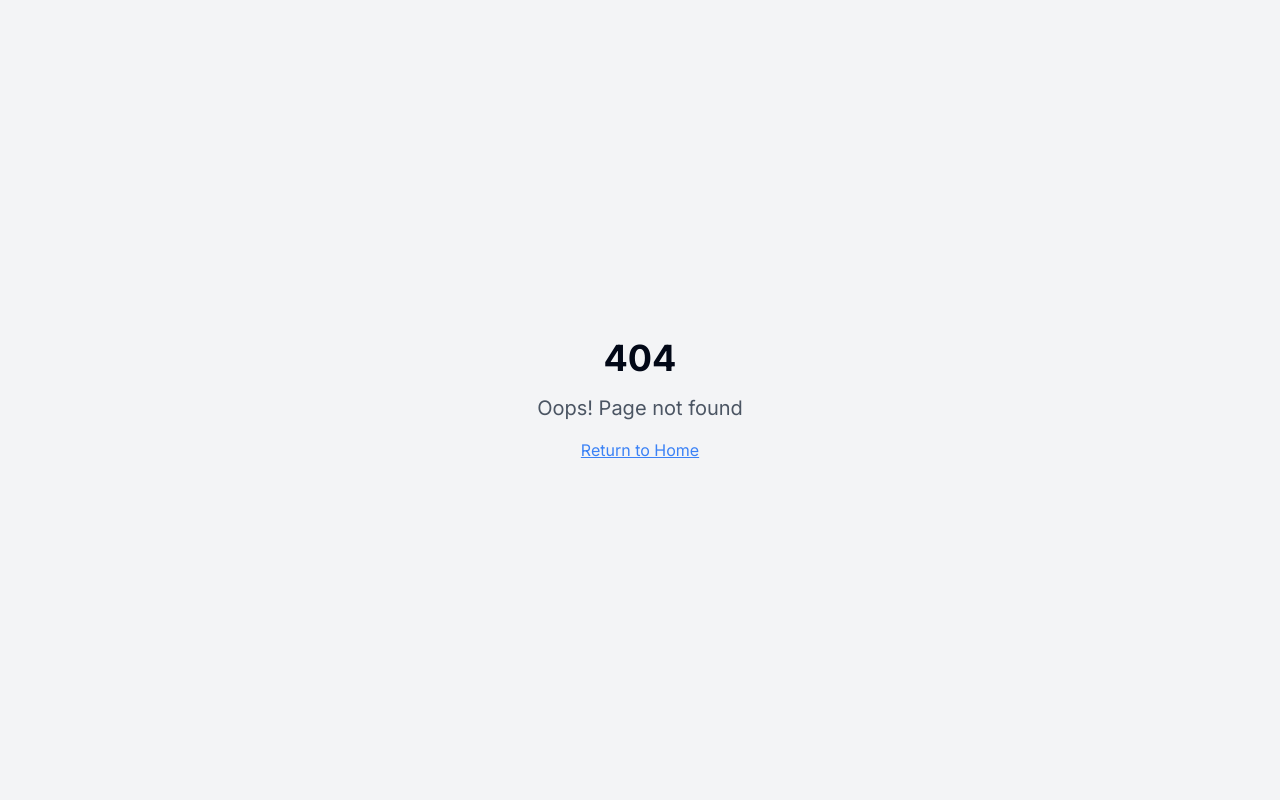
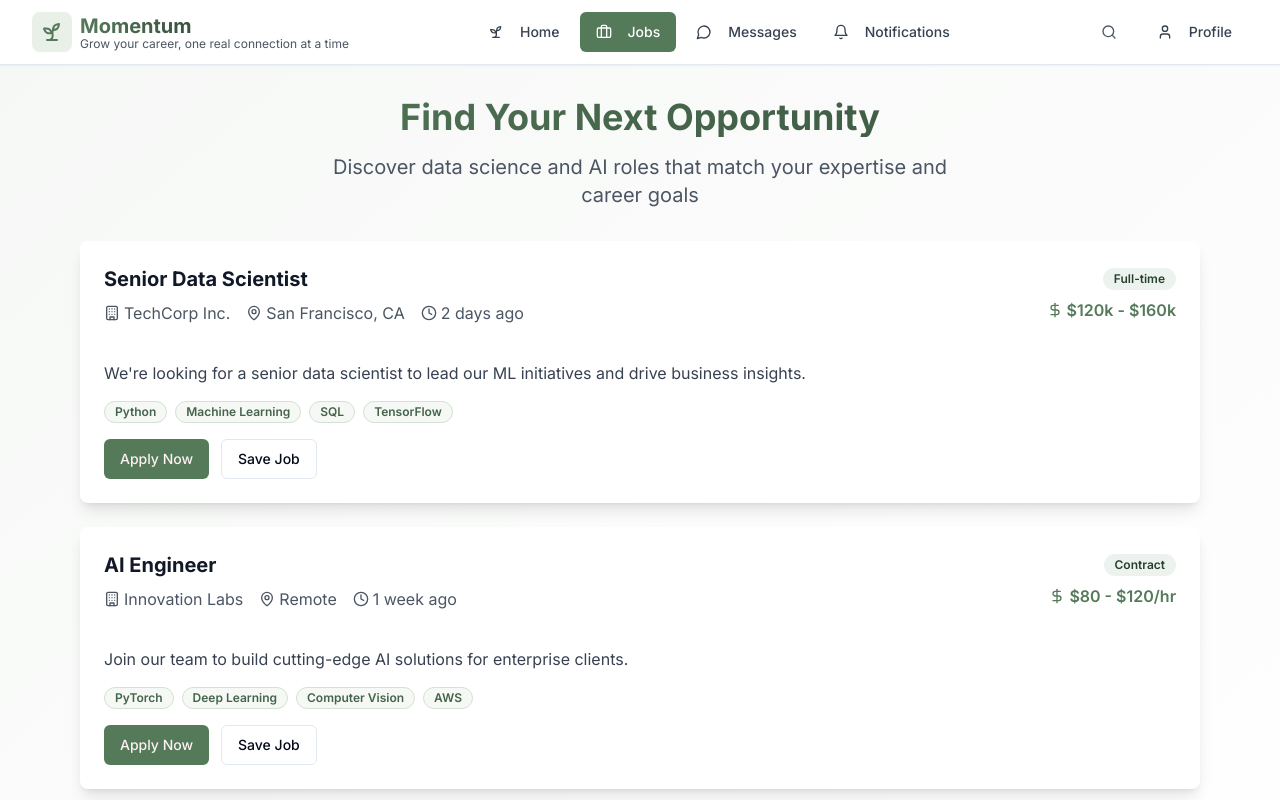
Before and after one commit to KeerthiNingegowda/momentum-grow-together-network, a React (Vite) app: page /jobs in a window 1280 px wide. Before the commit this address had no page. Shown: the top 800 px of the page. Built offline with nearby package versions, Linux system fonts and the light colour scheme.

Commit message:
Add Jobs section to title bar
Adds a Jobs section to the navigation bar.

```diff
--- a/src/App.tsx
+++ b/src/App.tsx
@@ -8,6 +8,7 @@ import Index from "./pages/Index";
 import Profile from "./pages/Profile";
 import Messages from "./pages/Messages";
 import Notifications from "./pages/Notifications";
+import Jobs from "./pages/Jobs";
 import NotFound from "./pages/NotFound";
 
 const queryClient = new QueryClient();
@@ -20,6 +21,7 @@ const App = () => (
       <BrowserRouter>
         <Routes>
           <Route path="/" element={<Index />} />
+          <Route path="/jobs" element={<Jobs />} />
           <Route path="/profile" element={<Profile />} />
           <Route path="/messages" element={<Messages />} />
           <Route path="/notifications" element={<Notifications />} />
--- a/src/components/Navigation.tsx
+++ b/src/components/Navigation.tsx
@@ -1,6 +1,6 @@
 
 import { Button } from "@/components/ui/button";
-import { Sprout, User, Bell, MessageCircle, Search } from "lucide-react";
+import { Sprout, User, Bell, MessageCircle, Search, Briefcase } from "lucide-react";
 import { useLocation } from "react-router-dom";
 
 const Navigation = () => {
@@ -8,6 +8,7 @@ const Navigation = () => {
 
   const navItems = [
     { href: "/", label: "Home", icon: Sprout },
+    { href: "/jobs", label: "Jobs", icon: Briefcase },
     { href: "/messages", label: "Messages", icon: MessageCircle },
     { href: "/notifications", label: "Notifications", icon: Bell },
   ];
--- /dev/null
+++ b/src/pages/Jobs.tsx
@@ -0,0 +1,118 @@
+
+import Navigation from "@/components/Navigation";
+import { Button } from "@/components/ui/button";
+import { Card, CardContent, CardHeader } from "@/components/ui/card";
+import { Badge } from "@/components/ui/badge";
+import { MapPin, Clock, DollarSign, Building } from "lucide-react";
+
+const Jobs = () => {
+  const jobListings = [
+    {
+      id: 1,
+      title: "Senior Data Scientist",
+      company: "TechCorp Inc.",
+      location: "San Francisco, CA",
+      type: "Full-time",
+      salary: "$120k - $160k",
+      posted: "2 days ago",
+      description: "We're looking for a senior data scientist to lead our ML initiatives and drive business insights.",
+      skills: ["Python", "Machine Learning", "SQL", "TensorFlow"]
+    },
+    {
+      id: 2,
+      title: "AI Engineer",
+      company: "Innovation Labs",
+      location: "Remote",
+      type: "Contract",
+      salary: "$80 - $120/hr",
+      posted: "1 week ago",
+      description: "Join our team to build cutting-edge AI solutions for enterprise clients.",
+      skills: ["PyTorch", "Deep Learning", "Computer Vision", "AWS"]
+    },
+    {
+      id: 3,
+      title: "Data Analytics Manager",
+      company: "GrowthCorp",
+      location: "New York, NY",
+      type: "Full-time",
+      salary: "$100k - $140k",
+      posted: "3 days ago",
+      description: "Lead a team of data analysts and drive strategic decision-making through data insights.",
+      skills: ["SQL", "Tableau", "Python", "Leadership"]
+    }
+  ];
+
+  return (
+    <div className="min-h-screen bg-gradient-to-br from-momentum-50 to-white">
+      <Navigation />
+
+      <div className="max-w-6xl mx-auto px-4 py-8">
+        <div className="text-center mb-8">
+          <h1 className="text-4xl font-bold gradient-text mb-4">
+            Find Your Next Opportunity
+          </h1>
+          <p className="text-xl text-gray-600 max-w-2xl mx-auto">
+            Discover data science and AI roles that match your expertise and career goals
+          </p>
+        </div>
+
+        <div className="grid gap-6">
+          {jobListings.map((job) => (
+            <Card key={job.id} className="shadow-lg border-0 hover:shadow-xl transition-shadow">
+              <CardHeader>
+                <div className="flex justify-between items-start">
+                  <div>
+                    <h3 className="text-xl font-bold text-gray-900 mb-2">{job.title}</h3>
+                    <div className="flex items-center space-x-4 text-gray-600 mb-3">
+                      <div className="flex items-center">
+                        <Building className="h-4 w-4 mr-1" />
+                        {job.company}
+                      </div>
+                      <div className="flex items-center">
+                        <MapPin className="h-4 w-4 mr-1" />
+                        {job.location}
+                      </div>
+                      <div className="flex items-center">
+                        <Clock className="h-4 w-4 mr-1" />
+                        {job.posted}
+                      </div>
+                    </div>
+                  </div>
+                  <div className="text-right">
+                    <Badge variant="secondary" className="mb-2">
+                      {job.type}
+                    </Badge>
+                    <div className="flex items-center text-momentum-600 font-semibold">
+                      <DollarSign className="h-4 w-4 mr-1" />
+                      {job.salary}
+                    </div>
+                  </div>
+                </div>
+              </CardHeader>
+              <CardContent>
+                <p className="text-gray-700 mb-4">{job.description}</p>
+                <div className="flex flex-wrap gap-2 mb-4">
+                  {job.skills.map((skill, index) => (
+                    <Badge key={index} variant="outline" className="bg-momentum-50 text-momentum-700 border-momentum-200">
+                      {skill}
+                    </Badge>
+                  ))}
+                </div>
+                <div className="flex gap-3">
+                  <Button className="bg-momentum-600 hover:bg-momentum-700">
+                    Apply Now
+                  </Button>
+                  <Button variant="outline">
+                    Save Job
+                  </Button>
+                </div>
+              </CardContent>
+            </Card>
+          ))}
+        </div>
+      </div>
+    </div>
+  );
+};
+
+export default Jobs;
```
